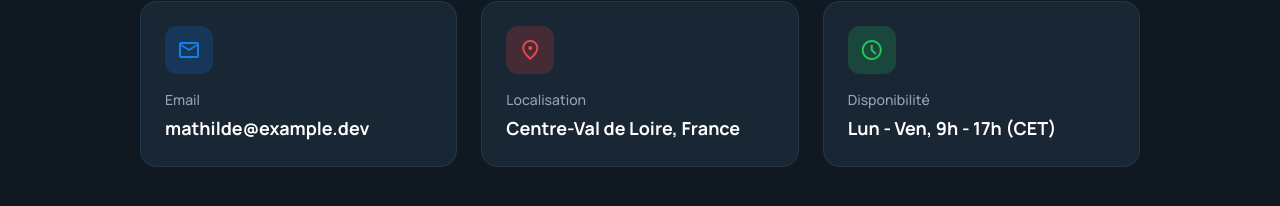
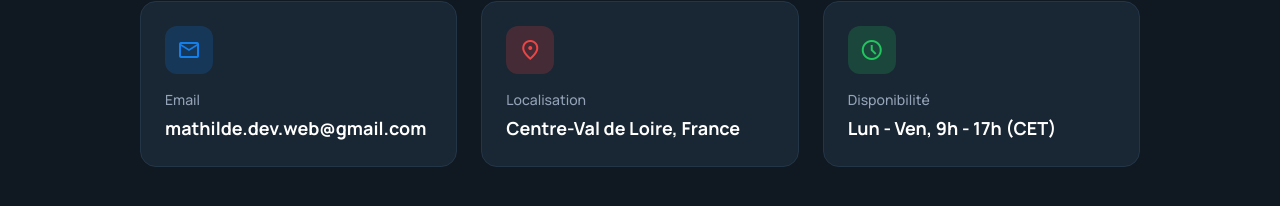
Before and after one commit to MathildeJNL/MathildeJ, an Angular app in the folder portfolio-mathilde/: page /contact in a window 1280 px wide. Shown: the part 470-676 px from the top of the page. Built offline with nearby package versions, Linux system fonts and the light colour scheme; no server answers.

Commit message:
chore: Update email address

```diff
--- a/portfolio-mathilde/src/app/pages/contact/contact.component.ts
+++ b/portfolio-mathilde/src/app/pages/contact/contact.component.ts
@@ -51,7 +51,7 @@ export class ContactComponent {
     {
       icon: 'mail',
       title: 'Email',
-      value: 'mathilde&#64;example.dev',
+      value: 'mathilde.dev.web@gmail.com',
       link: 'mailto:mathilde.dev.web@gmail.com',
       colorClass: 'text-primary',
       bgClass: 'bg-blue-100 dark:bg-primary/20'
```
